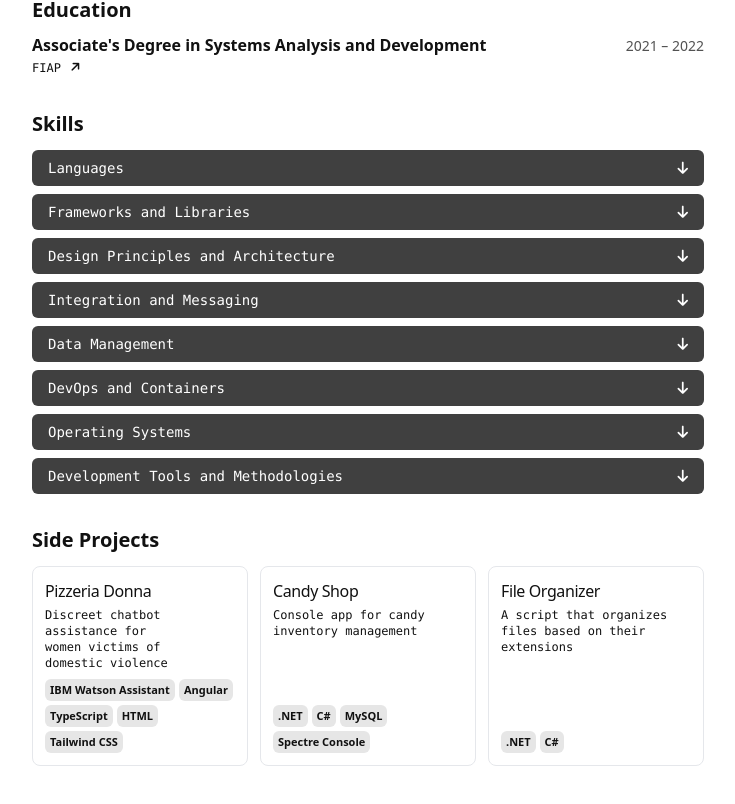
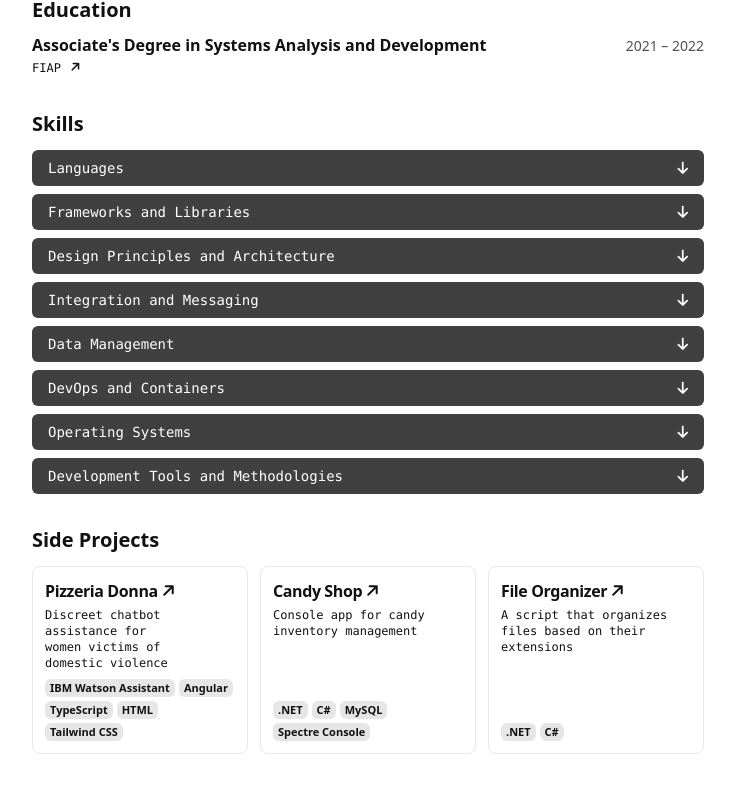
Before and after one commit to wilsonsouto/portfolio, an Angular app: page / in a window 1280 px wide. Shown: the part 1210-2014 px from the top of the page, without its empty margins (272-1007 px from the left). Built offline with nearby package versions, Linux system fonts and the light colour scheme.

Commit message:
Refactor ProjectsComponent applying NavigationLinkComponent

```diff
--- a/src/app/core/components/main/projects/projects.component.html
+++ b/src/app/core/components/main/projects/projects.component.html
@@ -11,36 +11,36 @@
     >
       <div class="mb-2 flex flex-col space-y-1.5">
         <div class="space-y-1">
+          <!-- #region name-->
           <h1
             [attr.aria-label]="'Project name: ' + project.name"
-            class="text-base font-medium tracking-tight"
+            class="text-base font-semibold tracking-tight"
           >
-            <a
-              class="inline-flex items-center gap-1 hover:underline"
-              target="_blank"
-              href="{{ project.href }}"
-            >
-              {{ project.name }}
-            </a>
+            <app-navigation-link [href]="project.url" [value]="project.name" />
           </h1>
+          <!-- #endregion -->
+          <!-- #region description-->
           <p
             [attr.aria-label]="'Project description: '"
             class="text-pretty font-mono text-xs text-foreground print:text-[10px]"
           >
             {{ project.description }}
           </p>
+          <!-- #endregion -->
         </div>
       </div>
       <ul
         [attr.aria-label]="'Technologies used'"
-        class="mt-auto flex list-none flex-wrap gap-1 text-sm font-semibold text-foreground"
+        class="mt-auto flex list-none flex-wrap gap-1 text-xs font-semibold text-foreground"
       >
+        <!-- #region stacks-->
         <li
           class="text-nowrap rounded-md border border-transparent bg-neutral-200 px-1 py-0 text-center text-[11px]"
           *ngFor="let stack of project.stacks"
         >
           {{ stack }}
         </li>
+        <!-- #endregion -->
       </ul>
     </div>
   </article>
--- a/src/app/core/components/main/projects/projects.component.ts
+++ b/src/app/core/components/main/projects/projects.component.ts
@@ -1,10 +1,11 @@
 import { CommonModule } from '@angular/common';
 import { Component } from '@angular/core';
 import { SectionHeadingComponent } from '@app/shared/components/section-heading/section-heading.component';
+import { NavigationLinkComponent } from '../../../../shared/components/navigation-link/navigation-link.component';
 
 interface Project {
   name: string;
-  href: string;
+  url: string;
   description: string;
   stacks: string[];
 }
@@ -12,14 +13,14 @@ interface Project {
 @Component({
   selector: 'app-projects',
   standalone: true,
-  imports: [CommonModule, SectionHeadingComponent],
+  imports: [CommonModule, SectionHeadingComponent, NavigationLinkComponent],
   templateUrl: './projects.component.html',
 })
 export class ProjectsComponent {
   projects: Project[] = [
     {
       name: 'Pizzeria Donna',
-      href: 'https://github.com/wilsonsouto/pizzeria-donna',
+      url: 'https://github.com/wilsonsouto/pizzeria-donna',
       description:
         'Discreet chatbot assistance for women victims of domestic violence ',
       stacks: [
@@ -32,13 +33,13 @@ export class ProjectsComponent {
     },
     {
       name: 'Candy Shop',
-      href: 'https://github.com/wilsonsouto/candy-shop',
+      url: 'https://github.com/wilsonsouto/candy-shop',
       description: 'Console app for candy inventory management',
       stacks: ['.NET', 'C#', 'MySQL', 'Spectre Console'],
     },
     {
       name: 'File Organizer',
-      href: 'https://github.com/wilsonsouto/file-organizer',
+      url: 'https://github.com/wilsonsouto/file-organizer',
       description: 'A script that organizes files based on their extensions',
       stacks: ['.NET', 'C#'],
     },
```
